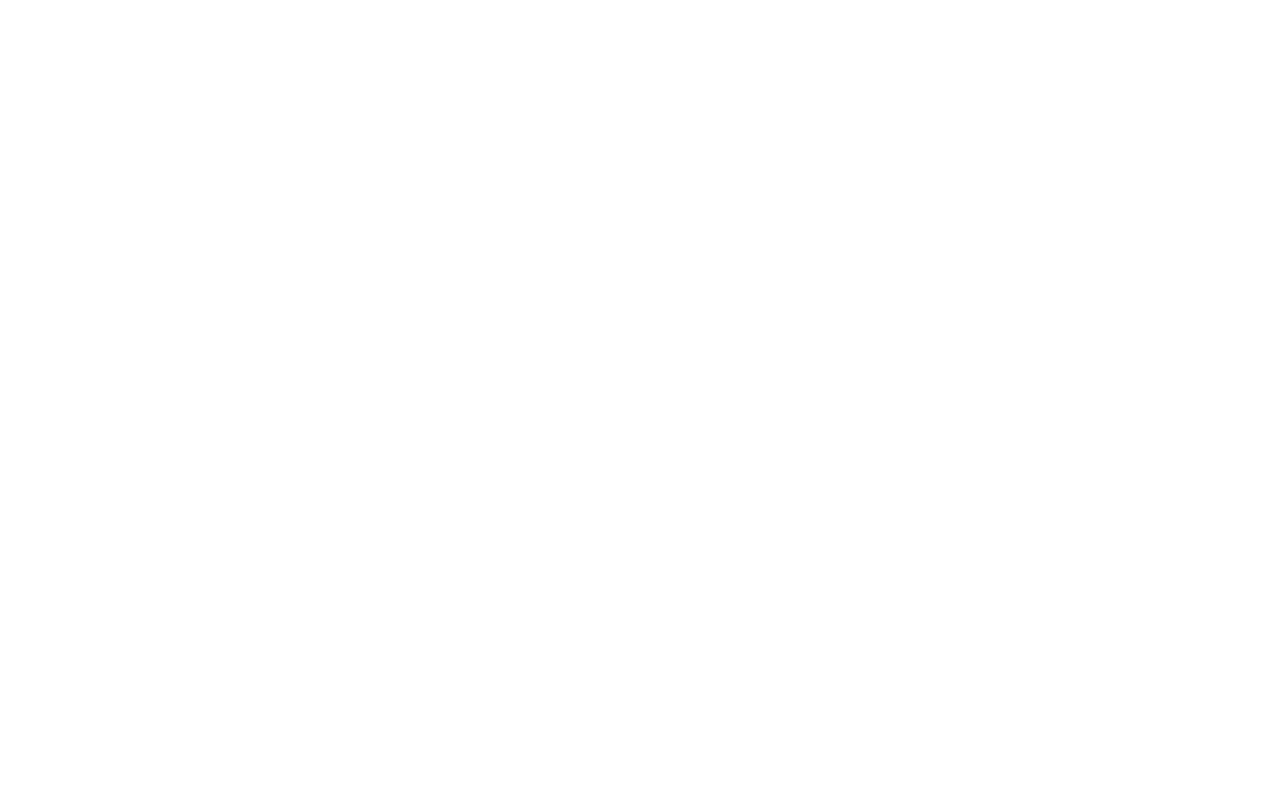
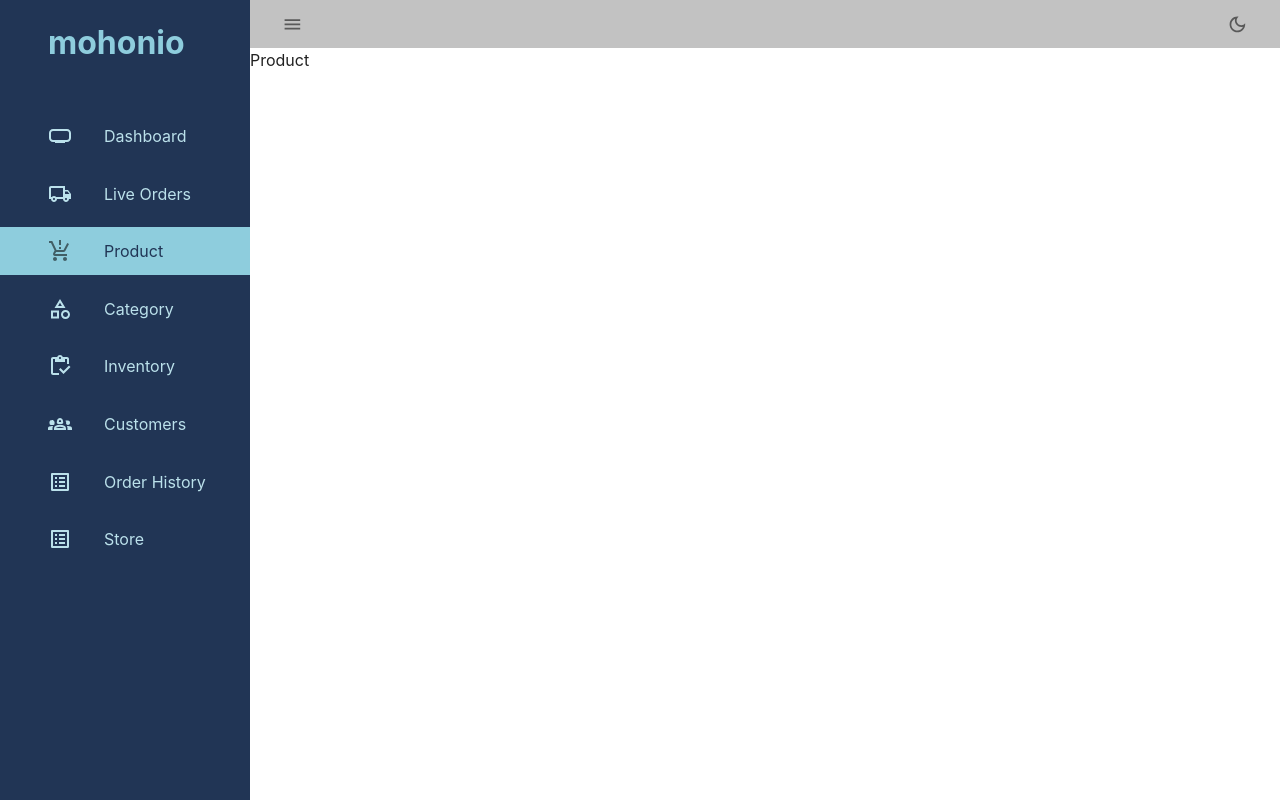
Before and after one commit to NirobxHasan/social-commerce-seller-client, a React (Vite) app: page /product in a window 1280 px wide. Before the commit this address had no page. Built offline with nearby package versions, Linux system fonts and the light colour scheme.

Commit message:
Sidebar color added

```diff
--- a/src/App.tsx
+++ b/src/App.tsx
@@ -1,9 +1,9 @@
-import {Button, CssBaseline, Theme, ThemeProvider, createTheme} from '@mui/material';
+import {CssBaseline, ThemeProvider, createTheme} from '@mui/material';
+import {BrowserRouter, Navigate, Route, Routes} from 'react-router-dom';
 import Layout from './components/layout';
+import Dashboard from './pages/Dashboard';
+import Product from './pages/Product';
 import {themeSetting} from './theme';
-import { BrowserRouter,Routes,Route ,Navigate} from 'react-router-dom';
-import Dashboard from './pages/Dashboard';
-
 
 function App() {
   const theme = createTheme(themeSetting());
@@ -14,13 +14,13 @@
           <CssBaseline />
           <Routes>
             <Route element={<Layout />}>
-       <Route path="/" element={<Navigate to="/dashboard" replace />} />
-       <Route path="/dashboard" element={<Dashboard />} />
+              <Route path='/' element={<Navigate to='/dashboard' replace />} />
+              <Route path='/dashboard' element={<Dashboard />} />
+              <Route path='/product' element={<Product />} />
             </Route>
           </Routes>
         </ThemeProvider>
       </BrowserRouter>
-
     </>
   );
 }
--- a/src/components/layout/Sidebar.tsx
+++ b/src/components/layout/Sidebar.tsx
@@ -1,16 +1,29 @@
 import {ChevronLeft, HomeMaxOutlined} from '@mui/icons-material';
-import {Box, Drawer, IconButton, List, ListItem, ListItemButton, ListItemIcon, ListItemText, Typography, useTheme} from '@mui/material';
+import CategoryOutlinedIcon from '@mui/icons-material/CategoryOutlined';
+import Groups2OutlinedIcon from '@mui/icons-material/Groups2Outlined';
+import InventoryOutlinedIcon from '@mui/icons-material/InventoryOutlined';
+import ListAltOutlinedIcon from '@mui/icons-material/ListAltOutlined';
+import LocalShippingOutlinedIcon from '@mui/icons-material/LocalShippingOutlined';
+import ProductionQuantityLimitsOutlinedIcon from '@mui/icons-material/ProductionQuantityLimitsOutlined';
+import {
+  Box,
+  Drawer,
+  IconButton,
+  List,
+  ListItem,
+  ListItemButton,
+  ListItemIcon,
+  ListItemText,
+  Typography,
+  useTheme,
+} from '@mui/material';
+import {useLocation, useNavigate} from 'react-router-dom';
 import {FlexBetween} from '../../styled/customFlexStyle';
-import InboxIcon from '@mui/icons-material/MoveToInbox';
-import MailIcon from '@mui/icons-material/Mail';
-import LocalShippingOutlinedIcon from '@mui/icons-material/LocalShippingOutlined';
-import CategoryOutlinedIcon from '@mui/icons-material/CategoryOutlined';
-import InventoryOutlinedIcon from '@mui/icons-material/InventoryOutlined';
-import Groups2OutlinedIcon from '@mui/icons-material/Groups2Outlined';
-import ListAltOutlinedIcon from '@mui/icons-material/ListAltOutlined';
-import ProductionQuantityLimitsOutlinedIcon from '@mui/icons-material/ProductionQuantityLimitsOutlined';
 function Sidebar({isSidebarOpen, setIsSidebarOpen, drawerWidth, isNonMobile}) {
   const theme = useTheme();
+  const {pathname} = useLocation();
+  const navigate = useNavigate();
+
   return (
     <Box>
       {isSidebarOpen && (
@@ -52,30 +65,40 @@
               </FlexBetween>
             </Box>
             <List>
-
-              {
-                navItem.map(({text, icon})=> (
-                  <ListItem key={text} disablePadding sx={{my:'0.6rem'}}>
-              <ListItemButton sx={{ color: theme.palette.secondary.light}}>
-                <ListItemIcon sx={{ color: theme.palette.secondary.light , ml:'2rem'}}>
+              {navItem.map(({text, route, icon}) => (
+                <ListItem key={text} disablePadding sx={{my: '0.6rem'}}>
+                  <ListItemButton
+                    onClick={() => navigate(route)}
+                    sx={
+                      route !== pathname
+                        ? {
+                            color: theme.palette.secondary.light,
+                            '&:hover': {
+                              backgroundColor: theme.palette.primary[600],
+                            },
+                          }
+                        : {
+                            backgroundColor: theme.palette.secondary.main,
+                            color: theme.palette.primary.main,
+                            '&:hover': {
+                              backgroundColor: theme.palette.secondary.light,
+                            },
+                          }
+                    }
+                  >
+                    <ListItemIcon
+                      sx={{
+                        color:
+                          route === pathname ? 'primary' : 'secondary.light',
+                        ml: '2rem',
+                      }}
+                    >
                       {icon}
                     </ListItemIcon>
                     <ListItemText primary={text} />
                   </ListItemButton>
                 </ListItem>
-                ))
-              }
-
-            <ListItem  disablePadding>
-              <ListItemButton sx={{ backgroundColor: theme.palette.secondary.main, color: theme.palette.primary.main, '&:hover': {
-                backgroundColor: theme.palette.secondary.light
-              }}}>
-                <ListItemIcon sx={{ color: theme.palette.primary.main,ml:'2rem'}}>
-                  {4 % 2 === 0 ? <InboxIcon /> : <MailIcon />}
-                </ListItemIcon>
-                <ListItemText primary={'text'} sx={{ }}/>
-              </ListItemButton>
-            </ListItem>
+              ))}
             </List>
           </Box>
         </Drawer>
@@ -86,40 +109,46 @@
 
 export default Sidebar;
 
-
-
 const navItem = [
   {
-    text:'Dashboard',
-    icon: <HomeMaxOutlined/>
+    text: 'Dashboard',
+    route: '/dashboard',
+    icon: <HomeMaxOutlined />,
   },
   {
-    text:'Live Orders',
-    icon: <LocalShippingOutlinedIcon />
+    text: 'Live Orders',
+    route: '/order',
+    icon: <LocalShippingOutlinedIcon />,
   },
   {
-    text:'Product',
-    icon: < ProductionQuantityLimitsOutlinedIcon/>
+    text: 'Product',
+    route: '/product',
+    icon: <ProductionQuantityLimitsOutlinedIcon />,
   },
   {
-    text:'Category',
-    icon: <CategoryOutlinedIcon />
+    text: 'Category',
+    route: '/category',
+    icon: <CategoryOutlinedIcon />,
   },
   {
-    text:'Inventory',
-    icon: <InventoryOutlinedIcon/>
+    text: 'Inventory',
+    route: '/intventory',
+    icon: <InventoryOutlinedIcon />,
   },
 
   {
-    text:'Customers',
-    icon: <Groups2OutlinedIcon/>
+    text: 'Customers',
+    route: '/customers',
+    icon: <Groups2OutlinedIcon />,
   },
   {
-    text:' Order History',
-    icon: <ListAltOutlinedIcon/>
+    text: ' Order History',
+    route: '/order-history',
+    icon: <ListAltOutlinedIcon />,
   },
   {
-    text:' Store',
-    icon: <ListAltOutlinedIcon/>
+    text: ' Store',
+    route: '/store',
+    icon: <ListAltOutlinedIcon />,
   },
-]
+];
--- /dev/null
+++ b/src/pages/Product.tsx
@@ -0,0 +1,5 @@
+function Product() {
+  return <div>Product</div>;
+}
+
+export default Product;
```
Lines whose indentation alone changed are shown as unchanged.
